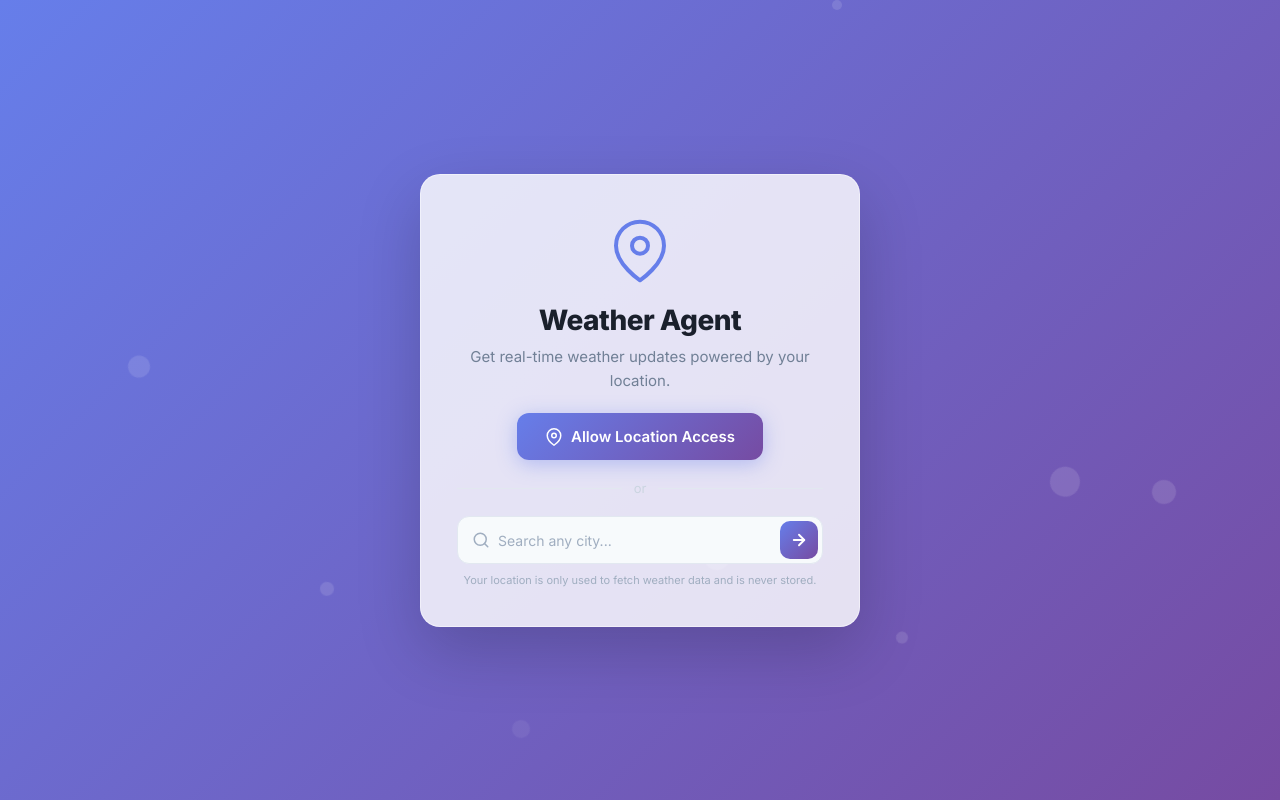
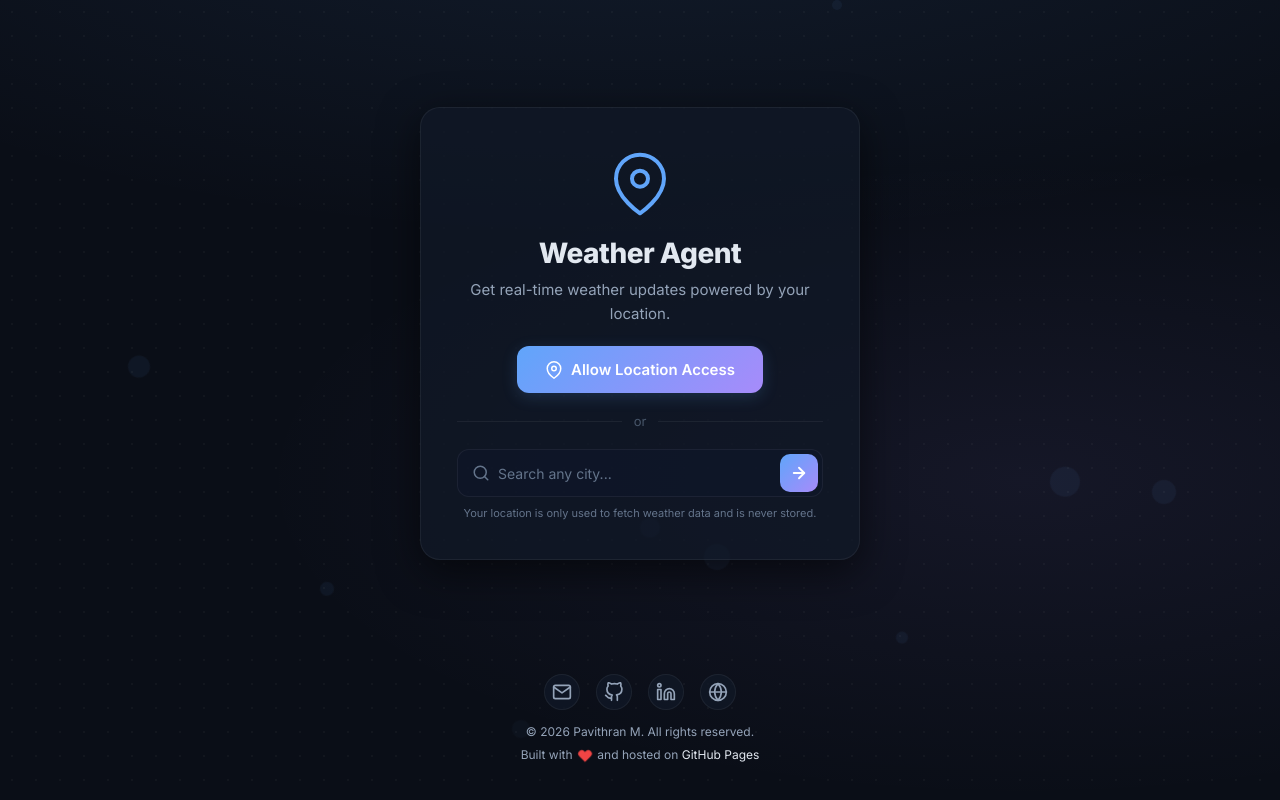
Before and after one commit to Pavithran-P12/Weatherapp, a plain HTML site: page index.html in a window 1280 px wide. Drawn offline with Linux system fonts and the light colour scheme.

Commit message:
dark theme

```diff
--- a/index.html
+++ b/index.html
@@ -21,7 +21,7 @@
         <div id="permissionScreen" class="screen active">
             <div class="permission-card glass-card">
                 <div class="icon-location">
-                    <svg width="64" height="64" viewBox="0 0 24 24" fill="none" stroke="currentColor" stroke-width="1.5" stroke-linecap="round" stroke-linejoin="round" style="color:#667eea">
+                    <svg width="64" height="64" viewBox="0 0 24 24" fill="none" stroke="currentColor" stroke-width="1.5" stroke-linecap="round" stroke-linejoin="round" style="color:#60a5fa">
                         <path d="M21 10c0 7-9 13-9 13s-9-6-9-13a9 9 0 0 1 18 0z"/>
                         <circle cx="12" cy="10" r="3"/>
                     </svg>
@@ -54,7 +54,7 @@
                     <div class="loader-ring"></div>
                     <div class="loader-ring"></div>
                     <div class="loader-ring"></div>
-                    <svg class="loader-icon" width="28" height="28" viewBox="0 0 24 24" fill="none" stroke="white" stroke-width="2"><path d="M17.5 19H9a7 7 0 1 1 6.71-9h1.79a4.5 4.5 0 1 1 0 9z"/></svg>
+                    <svg class="loader-icon" width="28" height="28" viewBox="0 0 24 24" fill="none" stroke="#60a5fa" stroke-width="2"><path d="M17.5 19H9a7 7 0 1 1 6.71-9h1.79a4.5 4.5 0 1 1 0 9z"/></svg>
                 </div>
                 <p>Fetching weather data...</p>
             </div>
@@ -93,7 +93,7 @@
                 <div class="weather-details">
                     <div class="detail-item">
                         <div class="detail-icon-wrap">
-                            <svg width="22" height="22" viewBox="0 0 24 24" fill="none" stroke="#667eea" stroke-width="2"><path d="M12 2.69l5.66 5.66a8 8 0 1 1-11.31 0z"/></svg>
+                            <svg width="22" height="22" viewBox="0 0 24 24" fill="none" stroke="#60a5fa" stroke-width="2"><path d="M12 2.69l5.66 5.66a8 8 0 1 1-11.31 0z"/></svg>
                         </div>
                         <div class="detail-info">
                             <p class="detail-label">Humidity</p>
@@ -102,7 +102,7 @@
                     </div>
                     <div class="detail-item">
                         <div class="detail-icon-wrap">
-                            <svg width="22" height="22" viewBox="0 0 24 24" fill="none" stroke="#667eea" stroke-width="2"><path d="M9.59 4.59A2 2 0 1 1 11 8H2m10.59 11.41A2 2 0 1 0 14 16H2m15.73-8.27A2.5 2.5 0 1 1 19.5 12H2"/></svg>
+                            <svg width="22" height="22" viewBox="0 0 24 24" fill="none" stroke="#60a5fa" stroke-width="2"><path d="M9.59 4.59A2 2 0 1 1 11 8H2m10.59 11.41A2 2 0 1 0 14 16H2m15.73-8.27A2.5 2.5 0 1 1 19.5 12H2"/></svg>
                         </div>
                         <div class="detail-info">
                             <p class="detail-label">Wind Speed</p>
@@ -111,7 +111,7 @@
                     </div>
                     <div class="detail-item">
                         <div class="detail-icon-wrap">
-                            <svg width="22" height="22" viewBox="0 0 24 24" fill="none" stroke="#667eea" stroke-width="2"><path d="M12 2v20M17 5H9.5a3.5 3.5 0 0 0 0 7h5a3.5 3.5 0 0 1 0 7H6"/></svg>
+                            <svg width="22" height="22" viewBox="0 0 24 24" fill="none" stroke="#60a5fa" stroke-width="2"><path d="M12 2v20M17 5H9.5a3.5 3.5 0 0 0 0 7h5a3.5 3.5 0 0 1 0 7H6"/></svg>
                         </div>
                         <div class="detail-info">
                             <p class="detail-label">Pressure</p>
@@ -120,7 +120,7 @@
                     </div>
                     <div class="detail-item">
                         <div class="detail-icon-wrap">
-                            <svg width="22" height="22" viewBox="0 0 24 24" fill="none" stroke="#667eea" stroke-width="2"><path d="M1 12s4-8 11-8 11 8 11 8-4 8-11 8-11-8-11-8z"/><circle cx="12" cy="12" r="3"/></svg>
+                            <svg width="22" height="22" viewBox="0 0 24 24" fill="none" stroke="#60a5fa" stroke-width="2"><path d="M1 12s4-8 11-8 11 8 11 8-4 8-11 8-11-8-11-8z"/><circle cx="12" cy="12" r="3"/></svg>
                         </div>
                         <div class="detail-info">
                             <p class="detail-label">Visibility</p>
@@ -164,7 +164,7 @@
         <div id="errorScreen" class="screen">
             <div class="error-card glass-card">
                 <div class="error-icon">
-                    <svg width="64" height="64" viewBox="0 0 24 24" fill="none" stroke="#e74c3c" stroke-width="1.5" stroke-linecap="round" stroke-linejoin="round"><circle cx="12" cy="12" r="10"/><line x1="12" y1="8" x2="12" y2="12"/><line x1="12" y1="16" x2="12.01" y2="16"/></svg>
+                    <svg width="64" height="64" viewBox="0 0 24 24" fill="none" stroke="#f87171" stroke-width="1.5" stroke-linecap="round" stroke-linejoin="round"><circle cx="12" cy="12" r="10"/><line x1="12" y1="8" x2="12" y2="12"/><line x1="12" y1="16" x2="12.01" y2="16"/></svg>
                 </div>
                 <h2>Oops!</h2>
                 <p id="errorMessage">Something went wrong.</p>
@@ -176,6 +176,17 @@
         </div>
     </div>
 
+    <footer class="footer" role="contentinfo">
+        <div class="footer-links">
+            <a href="mailto:pavi.12.pavi@gmail.com" aria-label="Email"><svg width="20" height="20" viewBox="0 0 24 24" fill="none" stroke="currentColor" stroke-width="2" stroke-linecap="round" stroke-linejoin="round"><path d="M4 4h16c1.1 0 2 .9 2 2v12c0 1.1-.9 2-2 2H4c-1.1 0-2-.9-2-2V6c0-1.1.9-2 2-2z"/><polyline points="22,6 12,13 2,6"/></svg></a>
+            <a href="https://github.com/Pavithran-P12" target="_blank" rel="noopener noreferrer" aria-label="GitHub"><svg width="20" height="20" viewBox="0 0 24 24" fill="none" stroke="currentColor" stroke-width="2" stroke-linecap="round" stroke-linejoin="round"><path d="M9 19c-5 1.5-5-2.5-7-3m14 6v-3.87a3.37 3.37 0 0 0-.94-2.61c3.14-.35 6.44-1.54 6.44-7A5.44 5.44 0 0 0 20 4.77 5.07 5.07 0 0 0 19.91 1S18.73.65 16 2.48a13.38 13.38 0 0 0-7 0C6.27.65 5.09 1 5.09 1A5.07 5.07 0 0 0 5 4.77a5.44 5.44 0 0 0-1.5 3.78c0 5.42 3.3 6.61 6.44 7A3.37 3.37 0 0 0 9 18.13V22"/></svg></a>
+            <a href="https://www.linkedin.com/in/pavithranm/" target="_blank" rel="noopener noreferrer" aria-label="LinkedIn"><svg width="20" height="20" viewBox="0 0 24 24" fill="none" stroke="currentColor" stroke-width="2" stroke-linecap="round" stroke-linejoin="round"><path d="M16 8a6 6 0 0 1 6 6v7h-4v-7a2 2 0 0 0-2-2 2 2 0 0 0-2 2v7h-4v-7a6 6 0 0 1 6-6z"/><rect x="2" y="9" width="4" height="12"/><circle cx="4" cy="4" r="2"/></svg></a>
+            <a href="https://pavithran.tech" target="_blank" rel="noopener noreferrer" aria-label="Website"><svg width="20" height="20" viewBox="0 0 24 24" fill="none" stroke="currentColor" stroke-width="2" stroke-linecap="round" stroke-linejoin="round"><circle cx="12" cy="12" r="10"/><line x1="2" y1="12" x2="22" y2="12"/><path d="M12 2a15.3 15.3 0 0 1 4 10 15.3 15.3 0 0 1-4 10 15.3 15.3 0 0 1-4-10 15.3 15.3 0 0 1 4-10z"/></svg></a>
+        </div>
+        <p>&copy; 2026 Pavithran M. All rights reserved.</p>
+        <p>Built with <svg class="inline-icon heart-icon" width="14" height="14" viewBox="0 0 24 24" fill="currentColor" stroke="none"><path d="M20.84 4.61a5.5 5.5 0 0 0-7.78 0L12 5.67l-1.06-1.06a5.5 5.5 0 0 0-7.78 7.78l1.06 1.06L12 21.23l7.78-7.78 1.06-1.06a5.5 5.5 0 0 0 0-7.78z"/></svg> and hosted on <a href="https://pages.github.com/" target="_blank" rel="noopener noreferrer">GitHub Pages</a></p>
+    </footer>
+
     <script src="counter.js"></script>
     <script src="script.js"></script>
 </body>
--- a/style.css
+++ b/style.css
@@ -6,44 +6,56 @@
 }
 
 :root {
-    --primary: #667eea;
-    --primary-dark: #5a67d8;
-    --accent: #764ba2;
-    --text: #1a202c;
-    --text-light: #718096;
-    --card-bg: rgba(255, 255, 255, 0.82);
-    --card-border: rgba(255, 255, 255, 0.45);
-    --detail-bg: rgba(102, 126, 234, 0.08);
-    --shadow: 0 8px 32px rgba(0, 0, 0, 0.12);
-    --shadow-lg: 0 24px 64px rgba(0, 0, 0, 0.18);
+    --primary: #60a5fa;
+    --primary-dark: #3b82f6;
+    --accent: #a78bfa;
+    --accent-glow: rgba(96, 165, 250, 0.18);
+    --accent-gradient: linear-gradient(135deg, #60a5fa, #a78bfa);
+    --bg: #0a0e17;
+    --bg-card: rgba(17, 24, 39, 0.75);
+    --text: #e2e8f0;
+    --text-light: #94a3b8;
+    --card-bg: rgba(17, 24, 39, 0.75);
+    --card-border: rgba(255, 255, 255, 0.06);
+    --detail-bg: rgba(96, 165, 250, 0.08);
+    --shadow: 0 4px 24px rgba(0, 0, 0, 0.4);
+    --shadow-lg: 0 12px 40px rgba(0, 0, 0, 0.55);
     --radius: 20px;
     --radius-sm: 12px;
     --transition: 0.35s cubic-bezier(.4,0,.2,1);
+    --dot-color: rgba(255, 255, 255, 0.03);
 }
 
 body {
     font-family: 'Inter', -apple-system, BlinkMacSystemFont, 'Segoe UI', Roboto, sans-serif;
     min-height: 100vh;
     display: flex;
+    flex-direction: column;
     align-items: center;
     justify-content: center;
     padding: 16px;
     overflow-x: hidden;
-    /* DEFAULT GRADIENT — fixes blank initial load */
-    background: linear-gradient(135deg, #667eea 0%, #764ba2 100%);
+    background:
+        radial-gradient(ellipse 80% 50% at 50% -20%, rgba(96, 165, 250, 0.1), transparent),
+        radial-gradient(ellipse 60% 40% at 80% 60%, rgba(167, 139, 250, 0.07), transparent),
+        radial-gradient(circle, var(--dot-color) 1px, transparent 1px) 0 0 / 24px 24px,
+        var(--bg);
+    color: var(--text);
     transition: background 0.8s ease;
+    -webkit-font-smoothing: antialiased;
+    -moz-osx-font-smoothing: grayscale;
 }
 
-/* ===== Dynamic Weather Backgrounds ===== */
-body.clear        { background: linear-gradient(135deg, #56ccf2 0%, #2f80ed 100%); }
-body.clouds       { background: linear-gradient(135deg, #a0aec0 0%, #718096 100%); }
+/* ===== Dynamic Weather Backgrounds (dark-tinted) ===== */
+body.clear        { background: radial-gradient(ellipse at 50% 0%, rgba(96, 165, 250, 0.15), transparent 60%), radial-gradient(circle, var(--dot-color) 1px, transparent 1px) 0 0 / 24px 24px, #0a0e17; }
+body.clouds       { background: radial-gradient(ellipse at 50% 0%, rgba(148, 163, 184, 0.12), transparent 60%), radial-gradient(circle, var(--dot-color) 1px, transparent 1px) 0 0 / 24px 24px, #0a0e17; }
 body.rain,
-body.drizzle      { background: linear-gradient(135deg, #3a7bd5 0%, #1a2a6c 100%); }
-body.thunderstorm { background: linear-gradient(135deg, #0f2027 0%, #203a43 50%, #2c5364 100%); }
-body.snow         { background: linear-gradient(135deg, #e0eafc 0%, #cfdef3 100%); }
+body.drizzle      { background: radial-gradient(ellipse at 50% 0%, rgba(59, 130, 246, 0.15), transparent 60%), radial-gradient(circle, var(--dot-color) 1px, transparent 1px) 0 0 / 24px 24px, #060a14; }
+body.thunderstorm { background: radial-gradient(ellipse at 50% 0%, rgba(139, 92, 246, 0.12), transparent 60%), radial-gradient(circle, var(--dot-color) 1px, transparent 1px) 0 0 / 24px 24px, #050810; }
+body.snow         { background: radial-gradient(ellipse at 50% 0%, rgba(226, 232, 240, 0.1), transparent 60%), radial-gradient(circle, var(--dot-color) 1px, transparent 1px) 0 0 / 24px 24px, #0c1220; }
 body.mist,
 body.fog,
-body.haze         { background: linear-gradient(135deg, #bdc3c7 0%, #606c88 100%); }
+body.haze         { background: radial-gradient(ellipse at 50% 0%, rgba(148, 163, 184, 0.1), transparent 60%), radial-gradient(circle, var(--dot-color) 1px, transparent 1px) 0 0 / 24px 24px, #0a0e17; }
 
 /* ===== Floating Particles ===== */
 .bg-particles {
@@ -59,7 +71,7 @@ body.haze         { background: linear-gradient(135deg, #bdc3c7 0%, #606c88 100%
     display: block;
     width: 20px;
     height: 20px;
-    background: rgba(255, 255, 255, 0.12);
+    background: rgba(96, 165, 250, 0.06);
     border-radius: 50%;
     animation: particleFloat linear infinite;
 }
@@ -88,6 +100,10 @@ body.haze         { background: linear-gradient(135deg, #bdc3c7 0%, #606c88 100%
     z-index: 1;
     width: 100%;
     max-width: 440px;
+    flex: 1;
+    display: flex;
+    flex-direction: column;
+    justify-content: center;
 }
 
 .screen {
@@ -137,6 +153,13 @@ body.haze         { background: linear-gradient(135deg, #bdc3c7 0%, #606c88 100%
     letter-spacing: -0.5px;
 }
 
+.permission-card h1 span {
+    background: var(--accent-gradient);
+    -webkit-background-clip: text;
+    -webkit-text-fill-color: transparent;
+    background-clip: text;
+}
+
 .permission-card p {
     color: var(--text-light);
     font-size: 15px;
@@ -146,7 +169,7 @@ body.haze         { background: linear-gradient(135deg, #bdc3c7 0%, #606c88 100%
 
 .privacy-note {
     font-size: 11px !important;
-    color: #a0aec0 !important;
+    color: #64748b !important;
     margin-top: 8px !important;
     margin-bottom: 0 !important;
 }
@@ -156,7 +179,7 @@ body.haze         { background: linear-gradient(135deg, #bdc3c7 0%, #606c88 100%
     display: inline-flex;
     align-items: center;
     gap: 8px;
-    background: linear-gradient(135deg, var(--primary), var(--accent));
+    background: var(--accent-gradient);
     color: #fff;
     border: none;
     padding: 14px 28px;
@@ -166,11 +189,11 @@ body.haze         { background: linear-gradient(135deg, #bdc3c7 0%, #606c88 100%
     font-weight: 600;
     cursor: pointer;
     transition: transform var(--transition), box-shadow var(--transition);
-    box-shadow: 0 4px 20px rgba(102, 126, 234, 0.4);
+    box-shadow: 0 4px 16px var(--accent-glow);
 }
 .btn-primary:hover {
     transform: translateY(-2px);
-    box-shadow: 0 8px 28px rgba(102, 126, 234, 0.55);
+    box-shadow: 0 8px 28px rgba(96, 165, 250, 0.35);
 }
 .btn-primary:active {
     transform: translateY(0);
@@ -182,14 +205,14 @@ body.haze         { background: linear-gradient(135deg, #bdc3c7 0%, #606c88 100%
     align-items: center;
     gap: 12px;
     margin: 20px 0;
-    color: #cbd5e0;
+    color: #475569;
     font-size: 13px;
 }
 .divider::before, .divider::after {
     content: '';
     flex: 1;
     height: 1px;
-    background: #e2e8f0;
+    background: var(--card-border);
 }
 
 /* ===== Search Box ===== */
@@ -197,19 +220,19 @@ body.haze         { background: linear-gradient(135deg, #bdc3c7 0%, #606c88 100%
     display: flex;
     align-items: center;
     gap: 0;
-    background: #f7fafc;
-    border: 1.5px solid #e2e8f0;
+    background: rgba(15, 23, 42, 0.6);
+    border: 1.5px solid var(--card-border);
     border-radius: var(--radius-sm);
     padding: 4px 4px 4px 14px;
     transition: border-color var(--transition), box-shadow var(--transition);
 }
 .search-box:focus-within {
     border-color: var(--primary);
-    box-shadow: 0 0 0 3px rgba(102, 126, 234, 0.15);
+    box-shadow: 0 0 0 3px var(--accent-glow);
 }
 .search-box .search-icon {
     flex-shrink: 0;
-    color: #a0aec0;
+    color: #64748b;
 }
 .search-box input {
     flex: 1;
@@ -222,13 +245,13 @@ body.haze         { background: linear-gradient(135deg, #bdc3c7 0%, #606c88 100%
     outline: none;
 }
 .search-box input::placeholder {
-    color: #a0aec0;
+    color: #64748b;
 }
 .btn-search {
     display: flex;
     align-items: center;
     justify-content: center;
-    background: linear-gradient(135deg, var(--primary), var(--accent));
+    background: var(--accent-gradient);
     color: #fff;
     border: none;
     width: 38px;
@@ -259,11 +282,11 @@ body.haze         { background: linear-gradient(135deg, #bdc3c7 0%, #606c88 100%
     inset: 0;
     border-radius: 50%;
     border: 3px solid transparent;
-    border-top-color: rgba(255, 255, 255, 0.85);
+    border-top-color: var(--primary);
 }
 .loader-ring:nth-child(1) { animation: spin 1.2s linear infinite; }
-.loader-ring:nth-child(2) { inset: 8px; border-top-color: rgba(255, 255, 255, 0.5); animation: spin 1.6s linear infinite reverse; }
-.loader-ring:nth-child(3) { inset: 16px; border-top-color: rgba(255, 255, 255, 0.3); animation: spin 2s linear infinite; }
+.loader-ring:nth-child(2) { inset: 8px; border-top-color: var(--accent); animation: spin 1.6s linear infinite reverse; }
+.loader-ring:nth-child(3) { inset: 16px; border-top-color: rgba(96, 165, 250, 0.3); animation: spin 2s linear infinite; }
 .loader-icon {
     position: absolute;
     top: 50%;
@@ -276,7 +299,7 @@ body.haze         { background: linear-gradient(135deg, #bdc3c7 0%, #606c88 100%
 }
 
 #loadingScreen p {
-    color: rgba(255, 255, 255, 0.9);
+    color: var(--text-light);
     font-size: 16px;
     font-weight: 500;
 }
@@ -291,8 +314,8 @@ body.haze         { background: linear-gradient(135deg, #bdc3c7 0%, #606c88 100%
     display: flex;
     align-items: center;
     gap: 0;
-    background: #f7fafc;
-    border: 1.5px solid #e2e8f0;
+    background: rgba(15, 23, 42, 0.6);
+    border: 1.5px solid var(--card-border);
     border-radius: 10px;
     padding: 3px 3px 3px 12px;
     margin-bottom: 20px;
@@ -300,11 +323,11 @@ body.haze         { background: linear-gradient(135deg, #bdc3c7 0%, #606c88 100%
 }
 .weather-search-bar:focus-within {
     border-color: var(--primary);
-    box-shadow: 0 0 0 3px rgba(102, 126, 234, 0.12);
+    box-shadow: 0 0 0 3px var(--accent-glow);
 }
 .weather-search-bar .search-icon {
     flex-shrink: 0;
-    color: #a0aec0;
+    color: #64748b;
 }
 .weather-search-bar input {
     flex: 1;
@@ -316,12 +339,12 @@ body.haze         { background: linear-gradient(135deg, #bdc3c7 0%, #606c88 100%
     color: var(--text);
     outline: none;
 }
-.weather-search-bar input::placeholder { color: #a0aec0; }
+.weather-search-bar input::placeholder { color: #64748b; }
 .btn-search-sm {
     display: flex;
     align-items: center;
     justify-content: center;
-    background: linear-gradient(135deg, var(--primary), var(--accent));
+    background: var(--accent-gradient);
     color: #fff;
     border: none;
     width: 32px;
@@ -416,7 +439,7 @@ body.haze         { background: linear-gradient(135deg, #bdc3c7 0%, #606c88 100%
 }
 .detail-item:hover {
     transform: translateY(-2px);
-    background: rgba(102, 126, 234, 0.14);
+    background: rgba(96, 165, 250, 0.12);
 }
 .detail-icon-wrap {
     display: flex;
@@ -425,7 +448,7 @@ body.haze         { background: linear-gradient(135deg, #bdc3c7 0%, #606c88 100%
     width: 40px;
     height: 40px;
     border-radius: 10px;
-    background: rgba(102, 126, 234, 0.12);
+    background: var(--accent-glow);
     flex-shrink: 0;
 }
 .detail-label {
@@ -462,25 +485,25 @@ body.haze         { background: linear-gradient(135deg, #bdc3c7 0%, #606c88 100%
     transition: all var(--transition);
 }
 .btn-refresh {
-    background: rgba(102, 126, 234, 0.1);
+    background: var(--accent-glow);
     color: var(--primary);
     border: 1.5px solid var(--primary);
 }
 .btn-refresh:hover {
     background: var(--primary);
     color: #fff;
-    box-shadow: 0 4px 18px rgba(102, 126, 234, 0.4);
+    box-shadow: 0 4px 18px var(--accent-glow);
     transform: translateY(-1px);
 }
 .btn-locate {
-    background: rgba(118, 75, 162, 0.1);
+    background: rgba(167, 139, 250, 0.1);
     color: var(--accent);
     border: 1.5px solid var(--accent);
 }
 .btn-locate:hover {
     background: var(--accent);
     color: #fff;
-    box-shadow: 0 4px 18px rgba(118, 75, 162, 0.4);
+    box-shadow: 0 4px 18px rgba(167, 139, 250, 0.3);
     transform: translateY(-1px);
 }
 
@@ -525,7 +548,7 @@ body.haze         { background: linear-gradient(135deg, #bdc3c7 0%, #606c88 100%
 .error-card h2 {
     font-size: 26px;
     font-weight: 700;
-    color: #e53e3e;
+    color: #f87171;
     margin-bottom: 12px;
 }
 .error-card p {
@@ -533,6 +556,68 @@ body.haze         { background: linear-gradient(135deg, #bdc3c7 0%, #606c88 100%
     font-size: 15px;
     line-height: 1.6;
     margin-bottom: 24px;
+}
+
+/* ===== Footer ===== */
+.footer {
+    position: relative;
+    z-index: 1;
+    width: 100%;
+    max-width: 440px;
+    text-align: center;
+    padding: 24px 16px 16px;
+    flex-shrink: 0;
+    color: var(--text-light);
+    font-size: 12px;
+}
+.footer p {
+    margin: 4px 0;
+    line-height: 1.6;
+}
+.footer a {
+    color: var(--text);
+    text-decoration: none;
+    transition: color var(--transition);
+}
+.footer a:hover {
+    color: var(--primary);
+}
+.footer-links {
+    display: flex;
+    justify-content: center;
+    gap: 16px;
+    margin-bottom: 12px;
+}
+.footer-links a {
+    display: flex;
+    align-items: center;
+    justify-content: center;
+    width: 36px;
+    height: 36px;
+    border-radius: 50%;
+    background: var(--bg-card);
+    border: 1px solid var(--card-border);
+    color: var(--text-light);
+    transition: background var(--transition), color var(--transition), transform var(--transition), border-color var(--transition);
+}
+.footer-links a:hover {
+    background: var(--accent-glow);
+    color: var(--primary);
+    border-color: var(--primary);
+    transform: translateY(-2px);
+}
+.inline-icon {
+    display: inline-block;
+    vertical-align: middle;
+    margin: 0 2px;
+}
+.heart-icon {
+    color: #ef4444;
+    animation: heartbeat 1.5s ease-in-out infinite;
+}
+@keyframes heartbeat {
+    0%, 100% { transform: scale(1); }
+    50% { transform: scale(1.15); }
 }
 
 /* ===== Responsive ===== */
```
